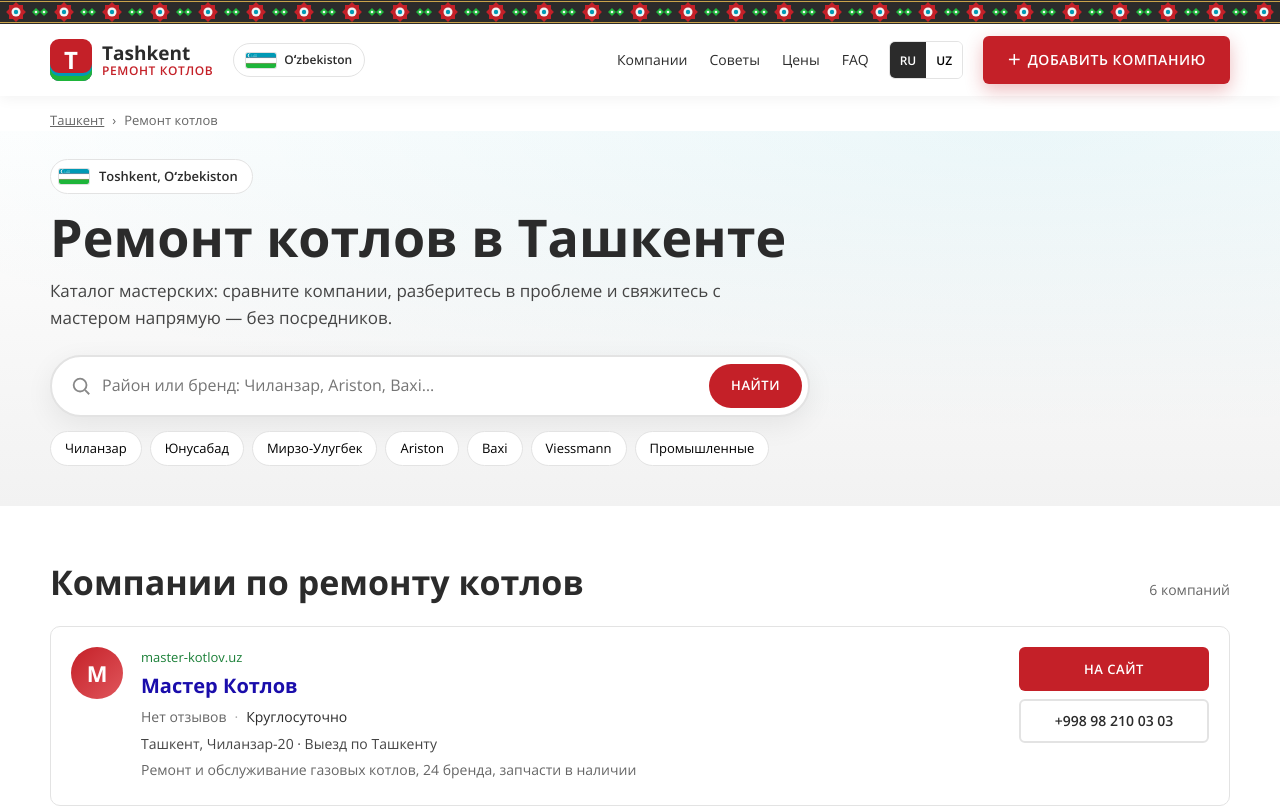
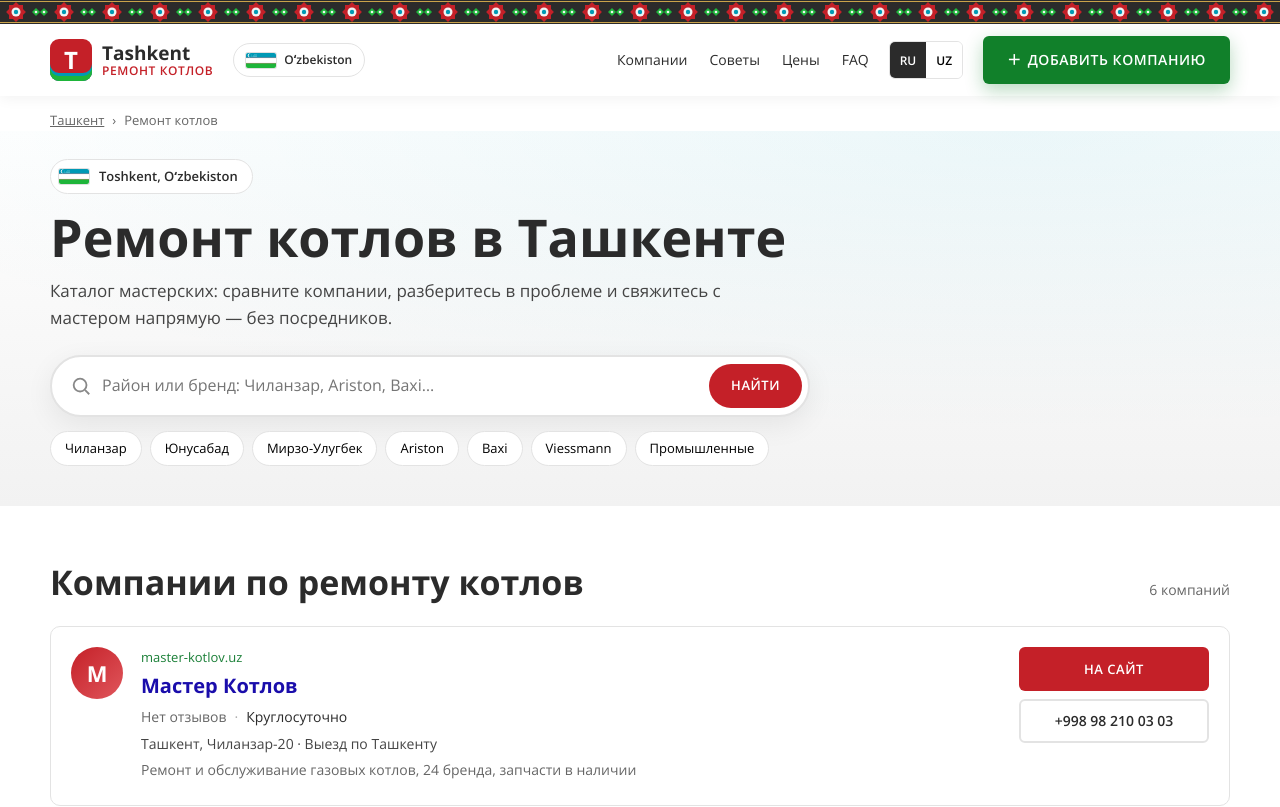
Before and after one commit to ztim2008/tashkent-kotly, a plain HTML site: page index.html in a window 1280 px wide. Shown: the top 807 px of the page. Drawn offline with Linux system fonts and the light colour scheme.

Commit message:
Green add-company CTA

```diff
--- a/assets/css/style.css
+++ b/assets/css/style.css
@@ -22,7 +22,7 @@
 .logo__text{display:flex;flex-direction:column;line-height:1.1}.logo__text b{font-size:19px}.logo__text small{font-size:12px;color:var(--red);font-weight:600;text-transform:uppercase;letter-spacing:.05em}
 .nav{display:flex;gap:22px;margin-left:auto;font-size:14px}.nav a{text-decoration:none}.nav a:hover{color:var(--red)}
 .lang{display:flex;border:1px solid var(--line);border-radius:6px;overflow:hidden}.lang button{border:0;background:#fff;padding:8px 10px;font-family:inherit;font-weight:600;font-size:12px;cursor:pointer;min-height:36px}.lang button[aria-pressed=true]{background:var(--ink);color:#fff}
-.btn--add{min-height:48px;padding:0 22px;font-size:14px;box-shadow:0 6px 18px rgba(196,32,40,.3)}
+.btn--add{min-height:48px;padding:0 22px;font-size:14px;box-shadow:0 6px 18px rgba(17,128,42,.3)}
 .crumbs ol{display:flex;gap:8px;list-style:none;padding:0;margin:14px auto 0;font-size:13px;color:var(--muted)}.crumbs li+li::before{content:"›";margin-right:8px}
 .hero{padding:28px 0 40px;background:radial-gradient(1200px 300px at 80% 0,rgba(0,153,181,.08),transparent),linear-gradient(#fff,var(--soft))}
 .uz-chip{display:inline-flex;align-items:center;gap:10px;margin:0 0 14px;padding:6px 14px 6px 8px;border:1px solid var(--line);background:#fff;border-radius:999px;font-size:13px;font-weight:600}
@@ -64,3 +64,4 @@
  .res{grid-template-columns:44px 1fr;gap:12px;padding:16px}.res__avatar{width:44px;height:44px;font-size:18px}.res__actions{grid-column:1/-1;flex-direction:row;min-width:0}.res__actions .btn{flex:1;padding:0 10px}
  .search{border-radius:14px;flex-wrap:wrap;padding:8px}.search input{flex-basis:calc(100% - 40px)}.search .btn{width:100%;border-radius:10px}.section{padding:40px 0}.uz-ornament{height:18px;background-size:36px 18px}html{scroll-padding-top:150px}}
 @media(prefers-reduced-motion:reduce){*{transition:none!important;scroll-behavior:auto!important}}
+.btn--green{background:#11802A;color:#fff}.btn--green:hover{background:#0D6B22}
--- a/index.html
+++ b/index.html
@@ -53,7 +53,7 @@
     <div class="lang" role="group" aria-label="Язык / Til">
       <button type="button" data-lang="ru" aria-pressed="true">RU</button><button type="button" data-lang="uz" aria-pressed="false">UZ</button>
     </div>
-    <a class="btn btn--red btn--add" href="#add"><span aria-hidden="true">＋</span> <span data-ru>Добавить компанию</span><span data-uz hidden>Kompaniya qoʻshish</span></a>
+    <a class="btn btn--green btn--add" href="#add"><span aria-hidden="true">＋</span> <span data-ru>Добавить компанию</span><span data-uz hidden>Kompaniya qoʻshish</span></a>
   </div>
 </header>
 
@@ -238,7 +238,7 @@
       <label><span data-ru>Телефон *</span><span data-uz hidden>Telefon *</span><input name="phone" type="tel" required placeholder="+998 __ ___ __ __"></label>
       <label><span data-ru>Сайт</span><span data-uz hidden>Sayt</span><input name="site" type="url" placeholder="https://"></label>
       <label><span data-ru>Районы и бренды</span><span data-uz hidden>Tumanlar va brendlar</span><textarea name="info" rows="2"></textarea></label>
-      <button class="btn btn--red btn--full" type="submit"><span data-ru>Отправить по e-mail</span><span data-uz hidden>E-mail orqali yuborish</span></button>
+      <button class="btn btn--green btn--full" type="submit"><span data-ru>Отправить по e-mail</span><span data-uz hidden>E-mail orqali yuborish</span></button>
       <p class="form__status" id="addStatus" role="status" aria-live="polite"></p>
     </form>
   </div>
```
